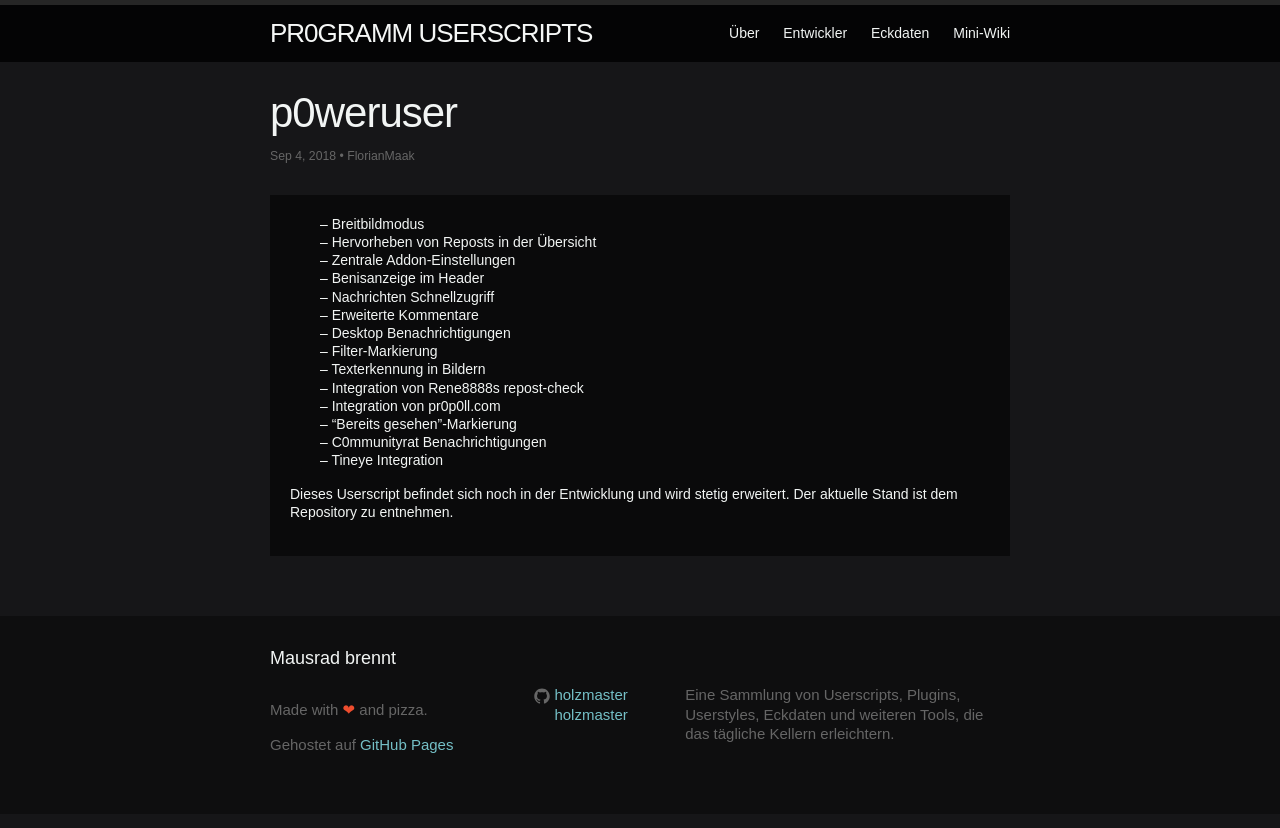
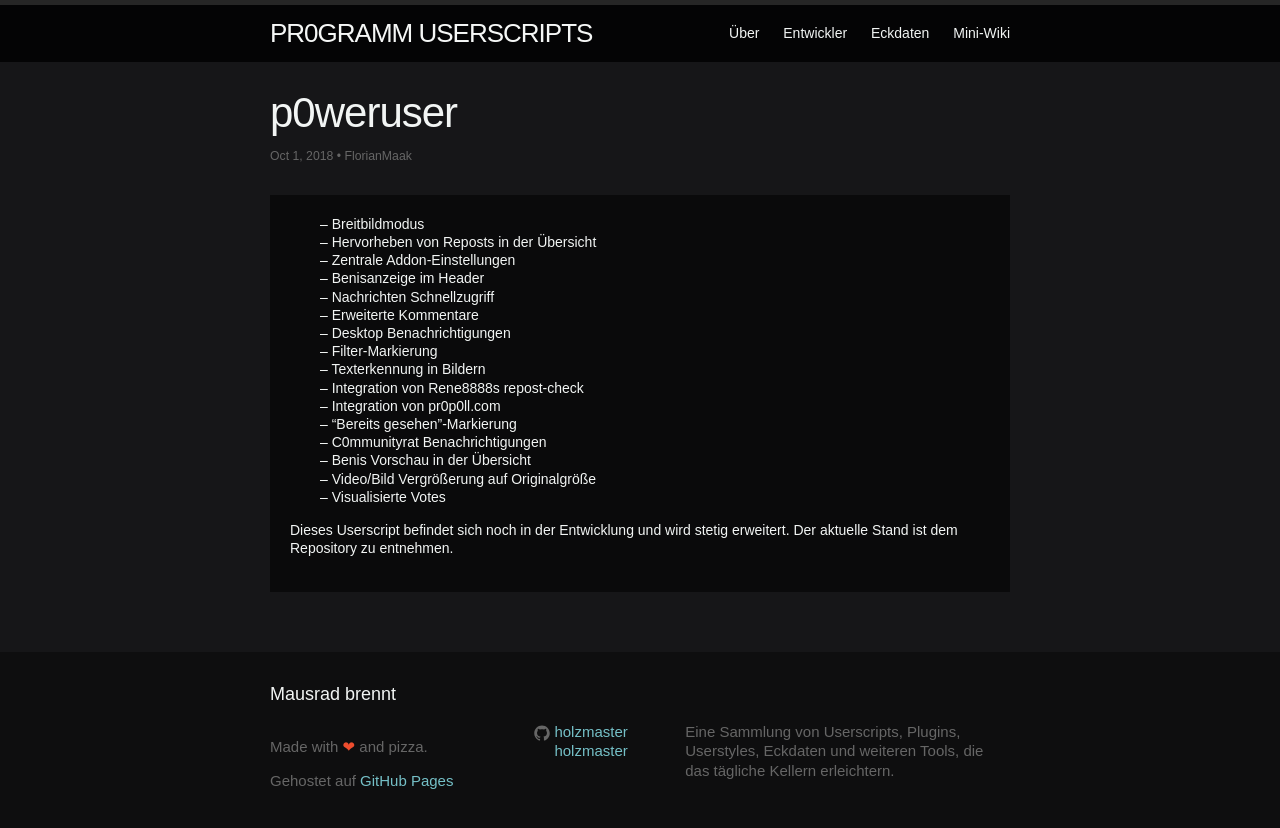
Before and after one commit to holzmaster/userscripts, a Jekyll site: the page built from _posts/2018-10-01-p0weruser.md, in a window 1280 px wide. Shown: the top 828 px of the page. Built offline with Jekyll 4.4.1, drawn with Linux system fonts in a browser that asks for light colours.

Commit message:
Update and rename 2018-09-04-p0weruser.md to 2018-10-01-p0weruser.md

```diff
--- a/_posts/2018-09-04-p0weruser.md
+++ b/_posts/2018-10-01-p0weruser.md
@@ -21,7 +21,9 @@ code: //github.com/FlorianMaak/p0weruser
 - Integration von pr0p0ll.com
 - "Bereits gesehen"-Markierung
 - C0mmunityrat Benachrichtigungen
-- Tineye Integration
+- Benis Vorschau in der Übersicht
+- Video/Bild Vergrößerung auf Originalgröße
+- Visualisierte Votes
 
 Dieses Userscript befindet sich noch in der Entwicklung und wird stetig erweitert.
 Der aktuelle Stand ist dem Repository zu entnehmen.
```
